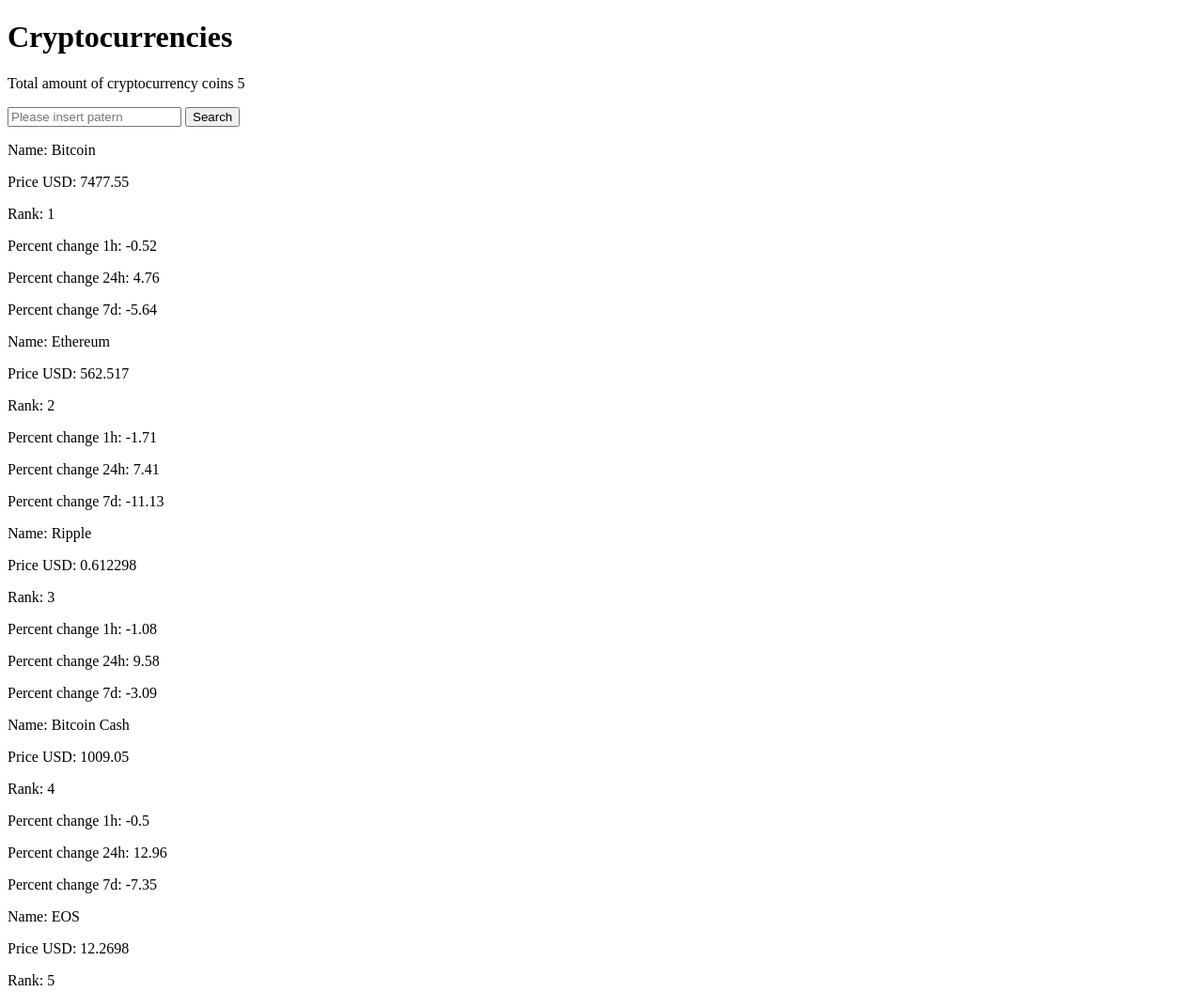
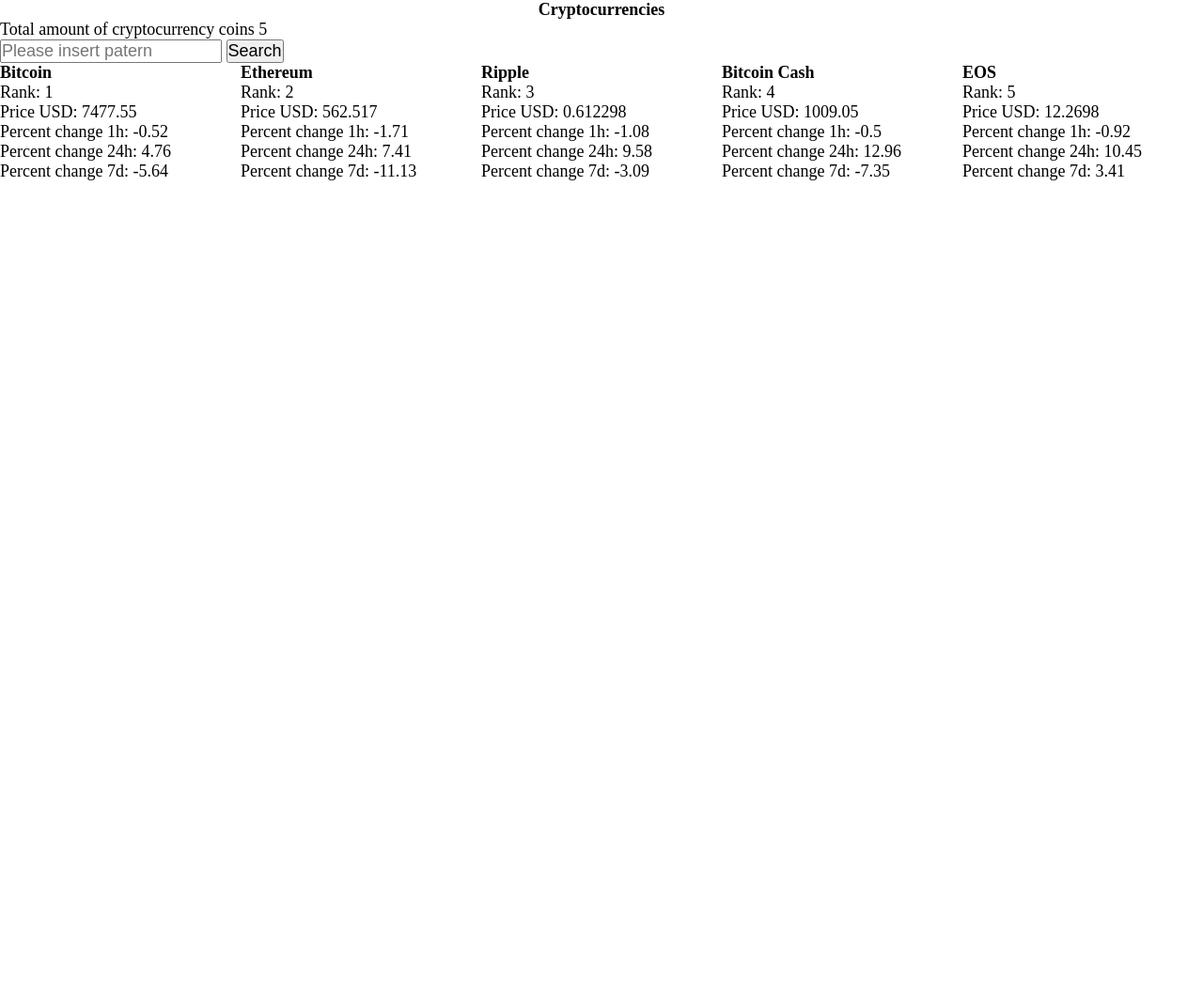
Before and after one commit to Ditiite/Bitcoin-Integrify, a plain HTML site: page index.html in a window 1280 px wide. Shown: the top 1056 px of the page at 94% size. After the commit the page ends 800 px from the top, so only its background shows below. Drawn offline with Linux system fonts and the light colour scheme.

Commit message:
Add grid structure for container

```diff
--- a/css/styles.css
+++ b/css/styles.css
@@ -0,0 +1,29 @@
+* {
+    margin: 0;
+    padding: 0;
+    font-size: 18px;
+}
+
+.container {
+    display: grid;
+    grid-template-columns: repeat(auto-fit, minmax(250px, 1fr));
+}
+
+h1 {
+    grid-column: 1/-1;
+    justify-self: center;
+}
+
+.total-amount {
+    grid-column: 1/-1;
+}
+
+.search-bar {
+    grid-column: 1/-1;
+}
+
+.details {
+    display: grid;
+    grid-column: 1/-1;
+    grid-template-columns: repeat(auto-fit, minmax(250px, 1fr));
+}
--- a/index.html
+++ b/index.html
@@ -16,21 +16,13 @@
 </head>
 
     <body>
-        <ul class="shopping-list">
-            <!--
-                <li>apple</li>
-                <li>ball</li>
-                ...
-            -->
-        </ul>
         <main class="container">
             <h1>Cryptocurrencies</h1>
-            <p>Total amount of cryptocurrency coins <span class="total-num"></span></p>
-            <div>
+            <p class="total-amount">Total amount of cryptocurrency coins <span class="total-num"></span></p>
+            <div class="search-bar">
                 <input name="search" placeholder="Please insert patern" />
                 <button id="btn-search" >Search</button>
             </div>
-            <div class="cryptocurrencies">
 
                 <section class="details">
 
@@ -44,8 +36,6 @@
                     <p>Percent change 7d: <span class="change-week"></span></p>
                 </div> -->
 
-            </div>
-
         </main>
         <script src="js/data.json"></script>
         <script src="js/index.js"></script>
--- a/js/index.js
+++ b/js/index.js
@@ -73,9 +73,9 @@
     currencies.forEach( function (currency)  {
         el.innerHTML += `
             <div class="detail">
-                <p class="name">Name: ${currency.name}</p>
+                <h2 class="name"> ${currency.name}</h2>
+                <p>Rank: ${currency.rank}</p>
                 <p>Price USD: ${currency.price_usd}</p>
-                <p>Rank: ${currency.rank}</p>
                 <p>Percent change 1h: ${currency.percent_change_1h}</p>
                 <p>Percent change 24h: ${currency.percent_change_24h}</p>
                 <p>Percent change 7d: ${currency.percent_change_7d}</p>
```
